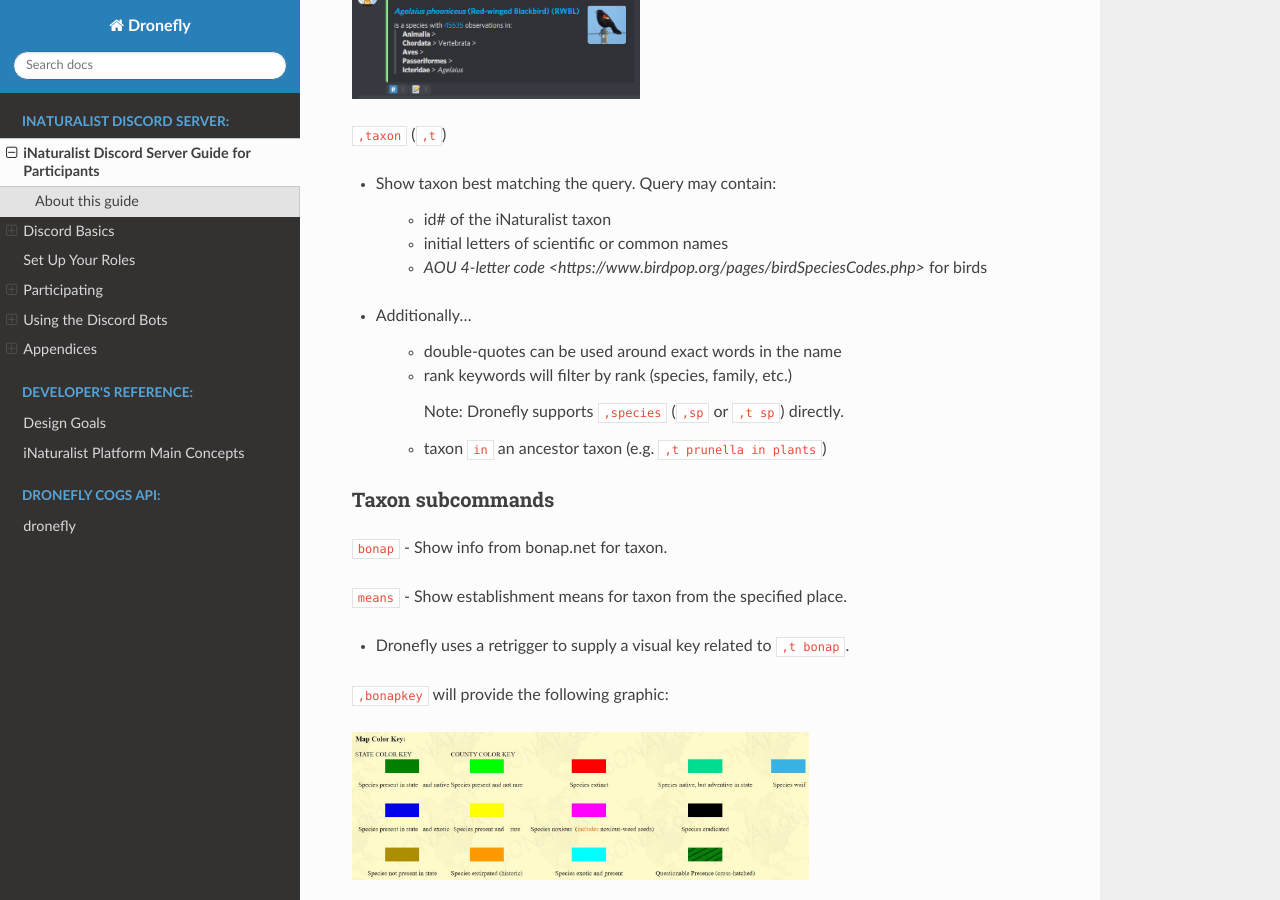
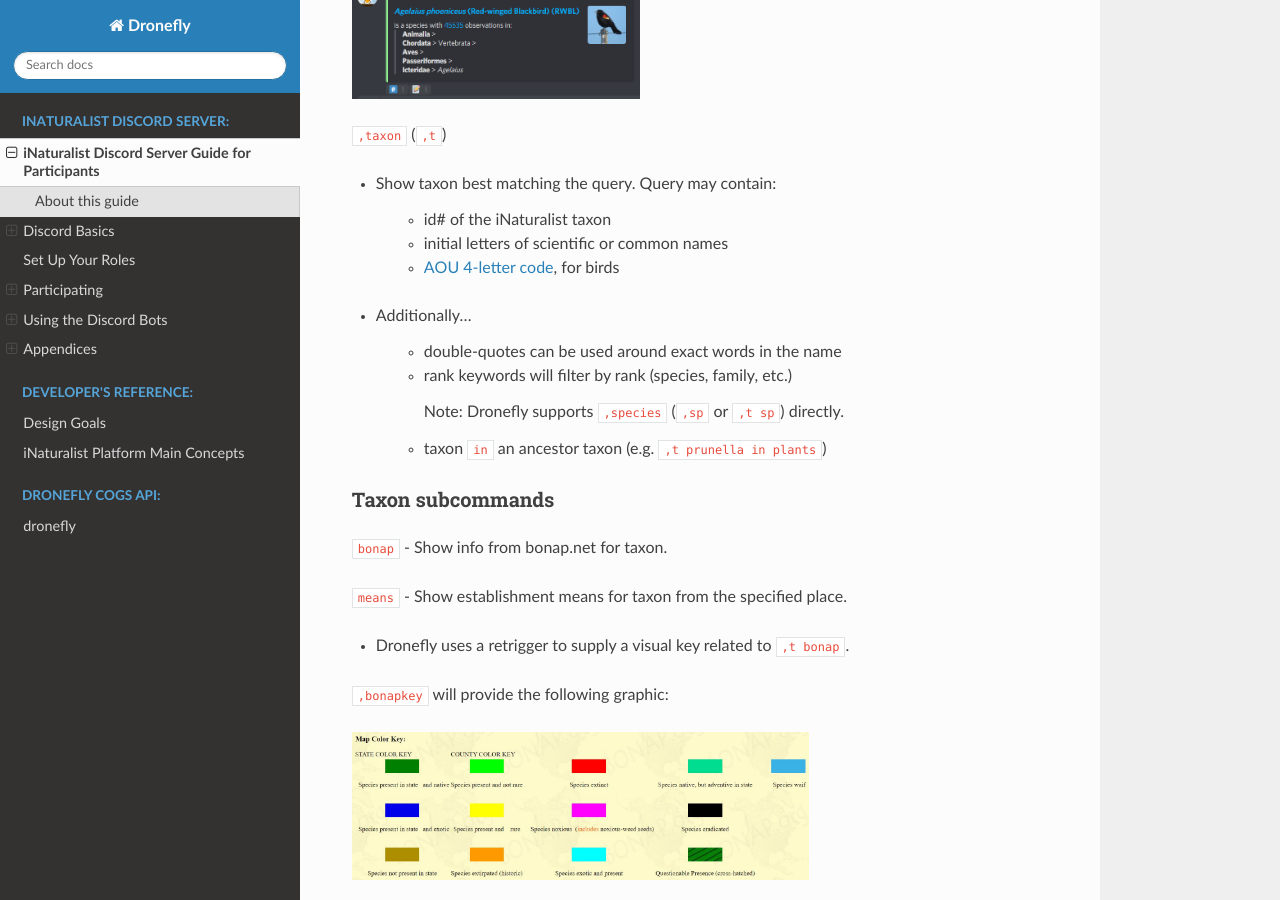
Before and after one commit to dronefly-garden/dronefly-doc, a Sphinx documentation site: the page built from docs/guide_for_participants.rst, in a window 1280 px wide and 900 px high, scrolled down 15162 px. Built offline with Sphinx 7.4.7 and the Read the Docs theme 2.0.0, drawn with Linux system fonts in a browser that asks for light colours.

Commit message:
Update guide_for_participants.rst
Fixed AOU link broken with previous edit

```diff
--- a/docs/guide_for_participants.rst
+++ b/docs/guide_for_participants.rst
@@ -444,7 +444,7 @@ Tabulate subcommands
 
    - initial letters of scientific or common names
 
-   - `AOU 4-letter code <https://www.birdpop.org/pages/birdSpeciesCodes.php>` for birds
+   - `AOU 4-letter code <https://www.birdpop.org/pages/birdSpeciesCodes.php>`__, for birds
 
 ..
 
```
